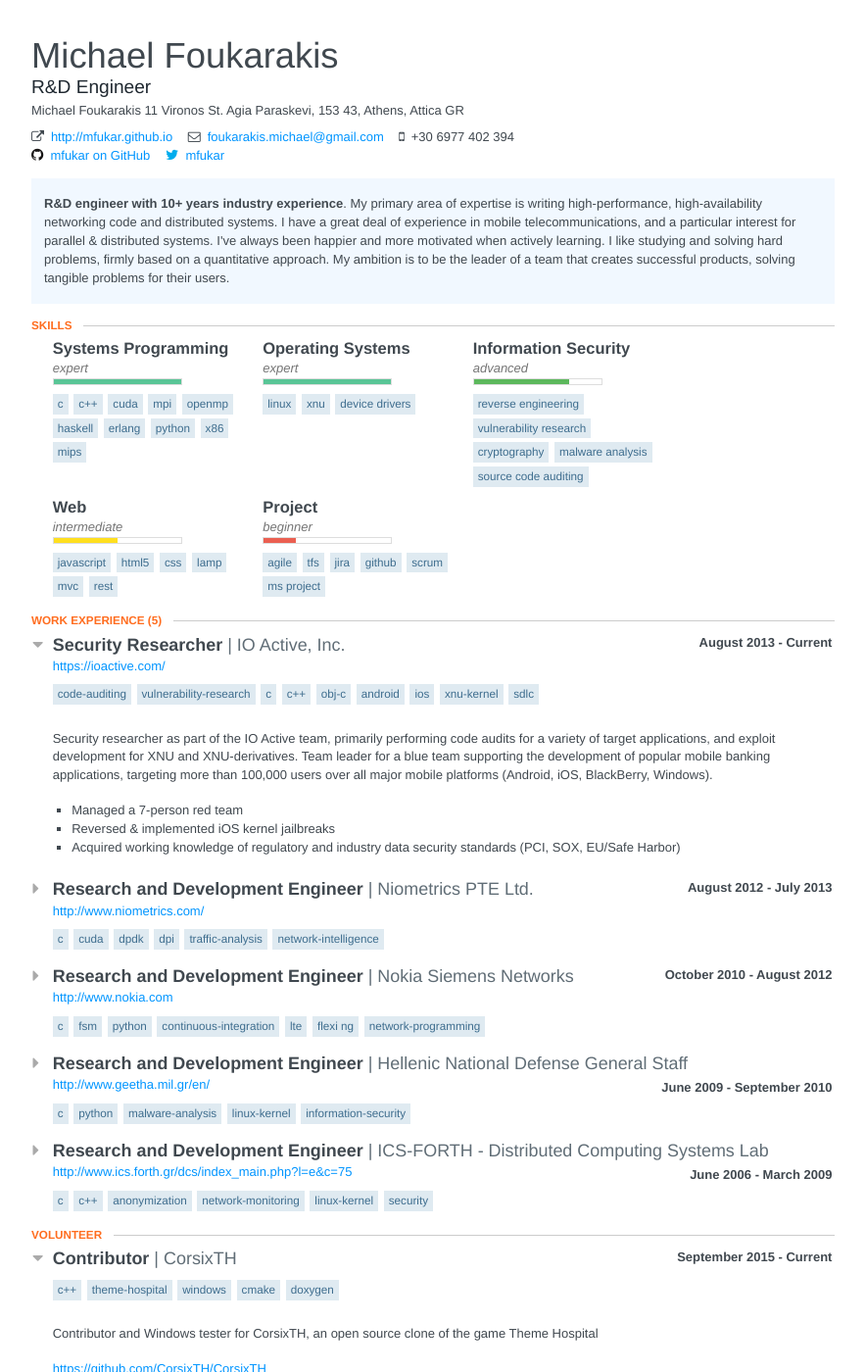
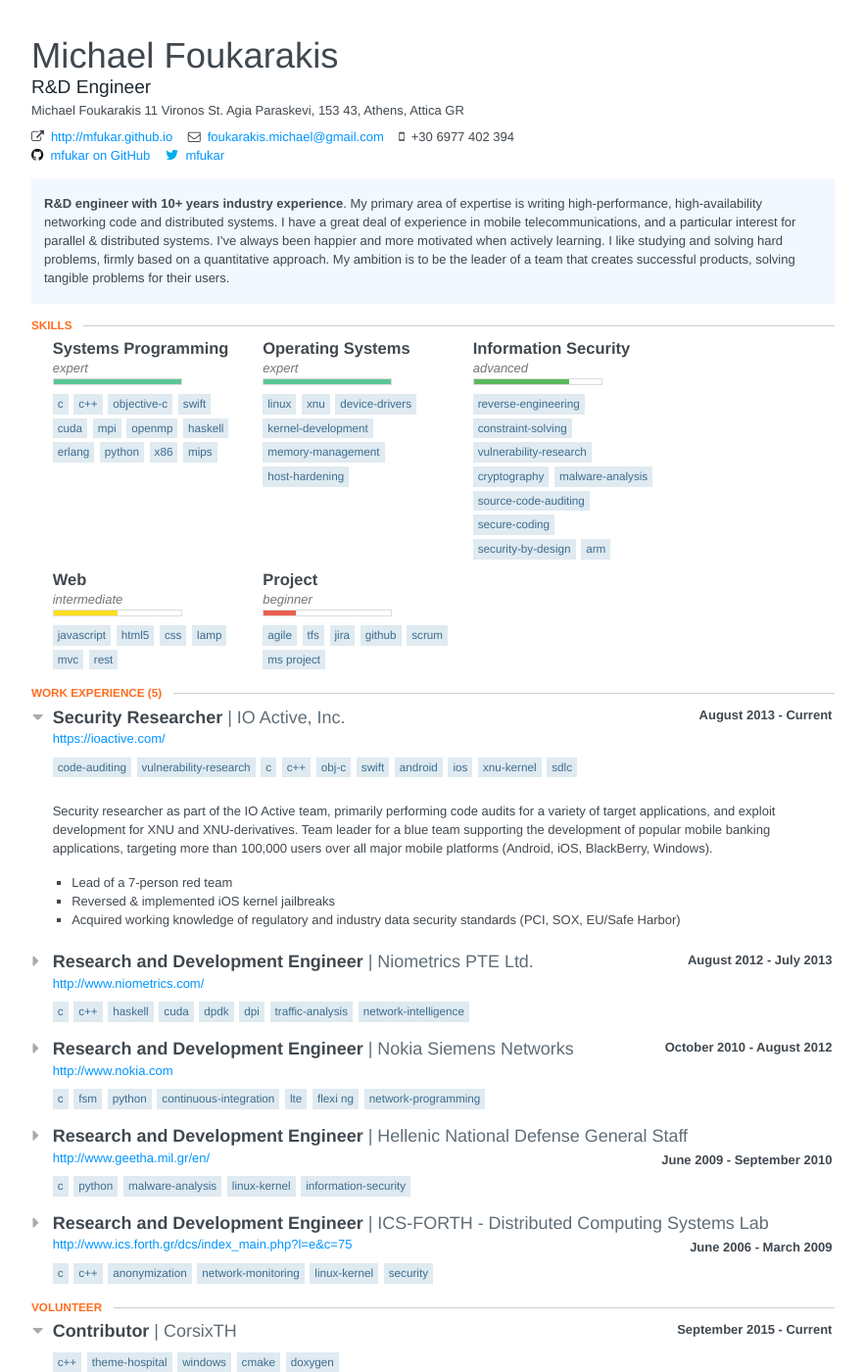
Before and after one commit to mfukar/mfukar.github.com, a Jekyll site: the page resources/hire-me.html, which Jekyll copies as it is, in a window 1280 px wide and 1400 px high. Shown: the whole window at 98% size, without its empty margins (198-1081 px from the left). Built offline with Jekyll 4.4.1, drawn with Linux system fonts in a browser that asks for light colours; nearby versions of some CDN libraries.

Commit message:
CV update

```diff
--- a/resources/hire-me.html
+++ b/resources/hire-me.html
@@ -763,6 +763,8 @@ Agia Paraskevi,
                         <ul class="keywords">
                             <li>C</li>
                             <li>C++</li>
+                            <li>Objective-C</li>
+                            <li>Swift</li>
                             <li>CUDA</li>
                             <li>MPI</li>
                             <li>OpenMP</li>
@@ -785,7 +787,10 @@ Agia Paraskevi,
                         <ul class="keywords">
                             <li>Linux</li>
                             <li>XNU</li>
-                            <li>device drivers</li>
+                            <li>device-drivers</li>
+                            <li>kernel-development</li>
+                            <li>memory-management</li>
+                            <li>host-hardening</li>
                         </ul>
                     </div>
                     <div class="item">
@@ -798,11 +803,15 @@ Agia Paraskevi,
                             <div class="bar"></div>
                         </div>
                         <ul class="keywords">
-                            <li>Reverse engineering</li>
-                            <li>vulnerability research</li>
+                            <li>Reverse-engineering</li>
+                            <li>constraint-solving</li>
+                            <li>vulnerability-research</li>
                             <li>cryptography</li>
-                            <li>malware analysis</li>
-                            <li>source code auditing</li>
+                            <li>malware-analysis</li>
+                            <li>source-code-auditing</li>
+                            <li>secure-coding</li>
+                            <li>security-by-design</li>
+                            <li>ARM</li>
                         </ul>
                     </div>
                     <div class="item">
@@ -872,6 +881,7 @@ Agia Paraskevi,
                         <li>c</li>
                         <li>c++</li>
                         <li>obj-c</li>
+                        <li>swift</li>
                         <li>android</li>
                         <li>ios</li>
                         <li>xnu-kernel</li>
@@ -889,7 +899,7 @@ Agia Paraskevi,
                             </p>
                         </div>
                         <ul class="highlights">
-                            <li>Managed a 7-person red team</li>
+                            <li>Lead of a 7-person red team</li>
                             <li>Reversed &amp; implemented iOS kernel jailbreaks</li>
                             <li>Acquired working knowledge of regulatory and industry data security standards
                                 (PCI, SOX, EU/Safe Harbor)</li>
@@ -914,6 +924,8 @@ Agia Paraskevi,
 
                     <ul class="keywords">
                         <li>c</li>
+                        <li>c++</li>
+                        <li>haskell</li>
                         <li>cuda</li>
                         <li>dpdk</li>
                         <li>dpi</li>
```
